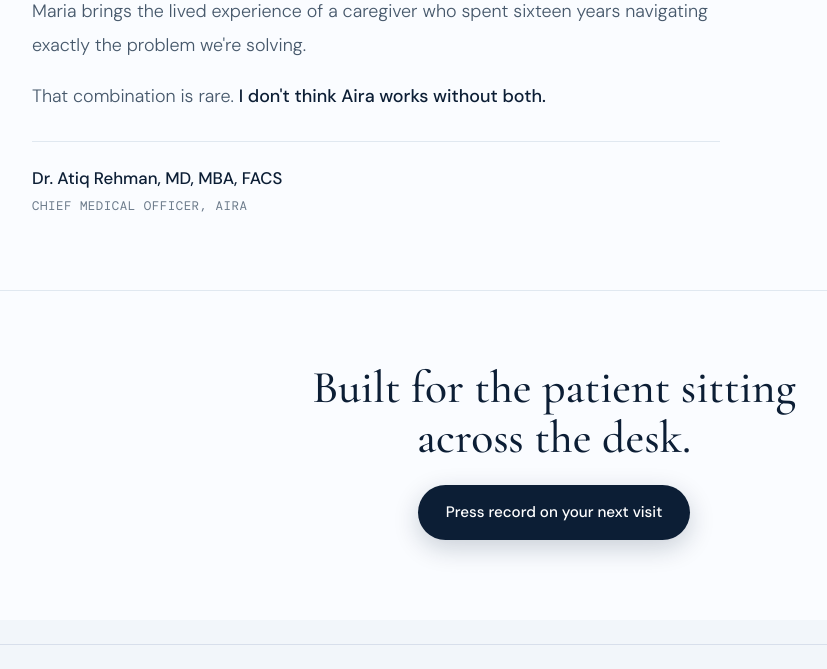
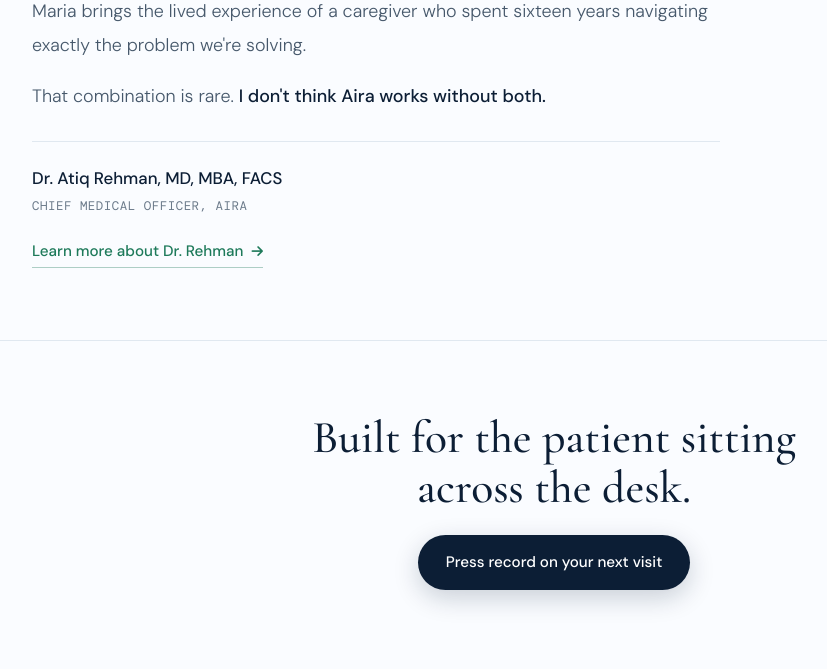
Before and after one commit to PatchWorkCreations/airamed, a Django app: page /our-story/ in a window 1280 px wide. Shown: the part 3420-4089 px from the top of the page, without its empty margins (86-913 px from the left). Run offline with Django 5.2, Linux system fonts and the light colour scheme.

Commit message:
uipdated

```diff
--- a/myApp/templates/myApp/our_story.html
+++ b/myApp/templates/myApp/our_story.html
@@ -172,6 +172,26 @@
     margin-top: 3px;
   }
 
+  .story-bio-link {
+    display: inline-flex;
+    align-items: center;
+    gap: 8px;
+    margin-top: 20px;
+    font-size: 0.95rem;
+    font-weight: 500;
+    color: var(--story-green);
+    text-decoration: none;
+    border-bottom: 1px solid rgba(30, 122, 90, 0.35);
+    padding-bottom: 2px;
+    transition: color 0.18s, border-color 0.18s, gap 0.18s;
+  }
+  .story-bio-link:hover {
+    color: var(--story-navy);
+    border-bottom-color: var(--story-navy);
+    gap: 11px;
+  }
+  .story-bio-link i { font-size: 0.82rem; }
+
   .story-closing {
     text-align: center;
     padding: 72px 28px 80px;
@@ -296,6 +316,12 @@
         <div class="story-signoff">
           <div class="s-name">Dr. Atiq Rehman, MD, MBA, FACS</div>
           <div class="s-title">Chief Medical Officer, Aira</div>
+          <a
+            class="story-bio-link"
+            href="https://www.neuromedai.org/about/"
+            target="_blank"
+            rel="noopener noreferrer"
+          >Learn more about Dr. Rehman <i class="fa-solid fa-arrow-right" aria-hidden="true"></i></a>
         </div>
       </div>
     </div>
```
